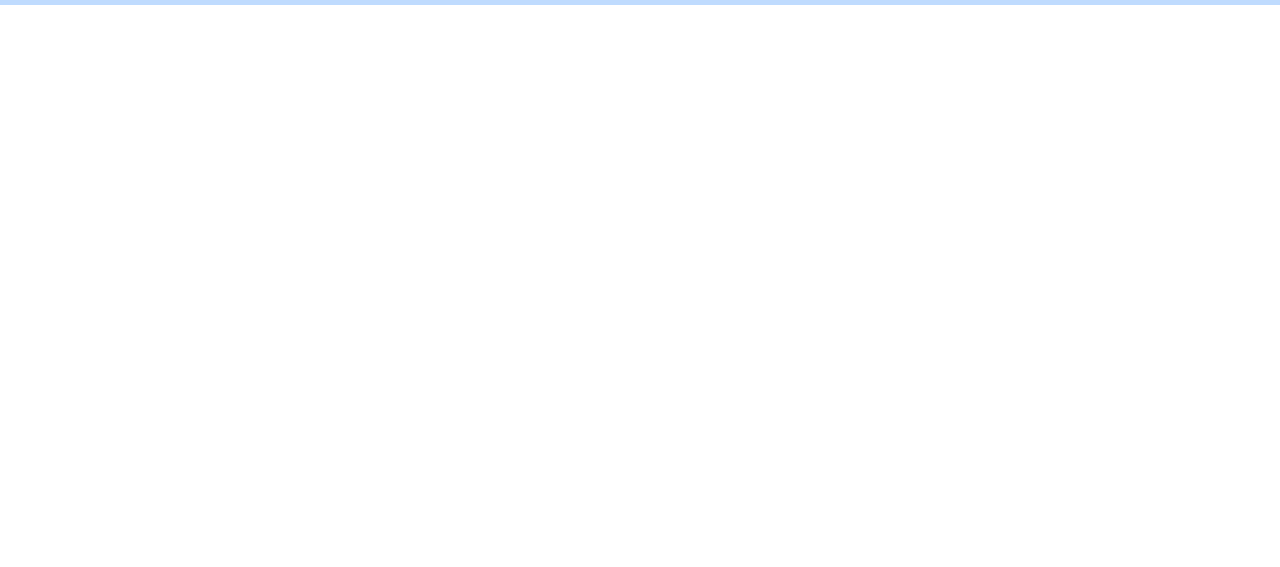
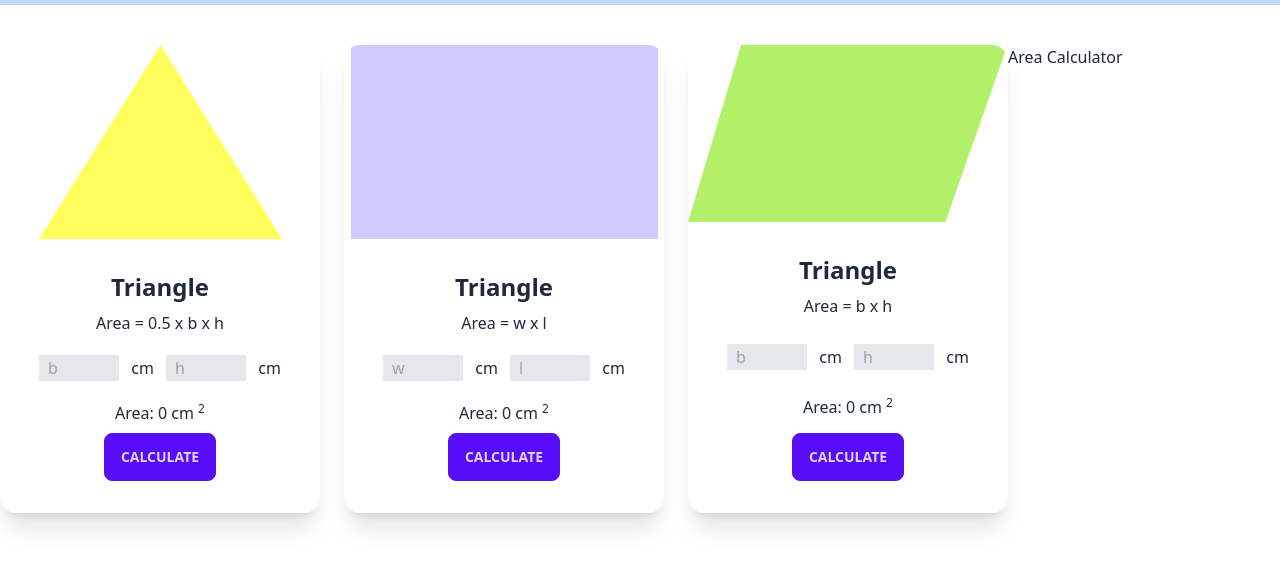
Before and after one commit to Rafiul23/geometry-genius, a plain HTML site: page index.html in a window 1280 px wide. Shown: the part 59-626 px from the top of the page. Drawn offline with nearby package versions, Linux system fonts and the light colour scheme.

Commit message:
added three card

```diff
--- a/index.html
+++ b/index.html
@@ -15,5 +15,83 @@
         <button class=" btn btn-primary">Blog</button>
     </div>
 
+    <main class="mt-10">
+        <!-- main container -->
+        <div class="flex flex-col lg:flex-row">
+            <!-- shape container -->
+            <div class="grid grid-cols-1 lg:grid-cols-3 gap-6 flex-3">
+
+                <!-- triangle card -->
+                <div class="card w-80 bg-base-100 shadow-xl">
+                    <figure><img src="./images/triangle.png" alt="" /></figure>
+                    <div class="card-body">
+                      <h2 class="text-2xl font-semibold text-center">Triangle</h2>
+                      <p class="text-center">Area = 0.5 x b x h</p>
+                      <p class="my-3 text-center">
+                        <input type="number" class="border w-20 bg-gray-200 px-2" name="" placeholder="b" id="">
+                      <span class="ml-2">cm</span>
+                      <input type="number" class="border ml-2 w-20 bg-gray-200 px-2" name="" placeholder="h" id="">
+                      <span class="ml-2">cm</span>
+                      </p>
+                      <p class="text-center">
+                        Area: <span>0</span> cm <sup>2</sup>
+                      </p>
+                      <div class="card-actions justify-center">
+                        <button class="btn btn-primary">Calculate</button>
+                      </div>
+                    </div>
+                </div>
+
+                <!-- rectangle card -->
+                <div class="card w-80 bg-base-100 shadow-xl">
+                    <figure><img src="./images/rectangle.png" alt="" /></figure>
+                    <div class="card-body">
+                      <h2 class="text-2xl font-semibold text-center">Triangle</h2>
+                      <p class="text-center">Area = w x l</p>
+                      <p class="my-3 text-center">
+                        <input type="number" class="border w-20 bg-gray-200 px-2" name="" placeholder="w" id="">
+                      <span class="ml-2">cm</span>
+                      <input type="number" class="border ml-2 w-20 bg-gray-200 px-2" name="" placeholder="l" id="">
+                      <span class="ml-2">cm</span>
+                      </p>
+                      <p class="text-center">
+                        Area: <span>0</span> cm <sup>2</sup>
+                      </p>
+                      <div class="card-actions justify-center">
+                        <button class="btn btn-primary">Calculate</button>
+                      </div>
+                    </div>
+                </div>
+
+                <!-- parallelogram card -->
+                <div class="card w-80 bg-base-100 shadow-xl">
+                    <figure><img src="./images/parallelogram.png" alt="" /></figure>
+                    <div class="card-body">
+                      <h2 class="text-2xl font-semibold text-center">Triangle</h2>
+                      <p class="text-center">Area = b x h</p>
+                      <p class="my-3 text-center">
+                        <input type="number" class="border w-20 bg-gray-200 px-2" name="" placeholder="b" id="">
+                      <span class="ml-2">cm</span>
+                      <input type="number" class="border ml-2 w-20 bg-gray-200 px-2" name="" placeholder="h" id="">
+                      <span class="ml-2">cm</span>
+                      </p>
+                      <p class="text-center">
+                        Area: <span>0</span> cm <sup>2</sup>
+                      </p>
+                      <div class="card-actions justify-center">
+                        <button class="btn btn-primary">Calculate</button>
+                      </div>
+                    </div>
+                </div>
+
+            </div>
+            <!-- area calculator -->
+
+            <div>Area Calculator</div>
+
+        </div>
+    </main>
+
+
 </body>
 </html>
```
